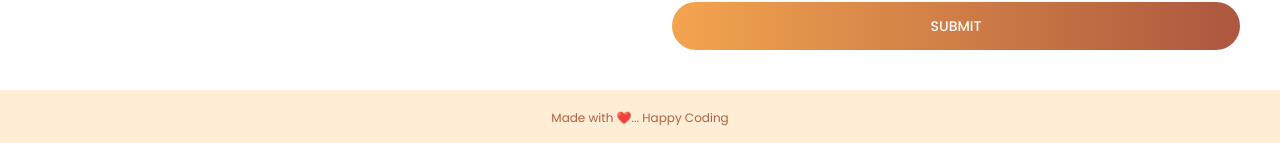
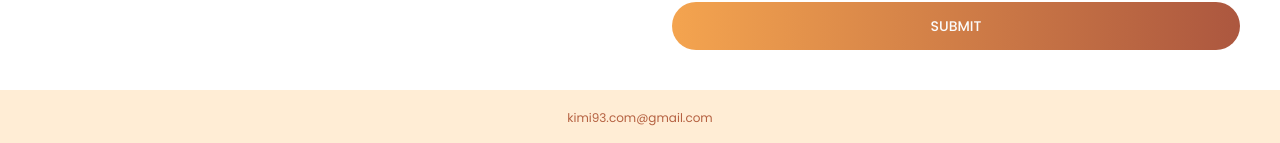
Before and after one commit to OrewaKimi/portfolio, a React (Vite) app: page / in a window 1280 px wide. Shown: the part 3767-3910 px from the top of the page. Built offline with nearby package versions, Linux system fonts and the light colour scheme.

Commit message:
update footer

```diff
--- a/src/sections/Footer.jsx
+++ b/src/sections/Footer.jsx
@@ -3,7 +3,7 @@ import React from 'react'
 const Footer = () => {
   return (
     <div className="bg-orange-100 text-xs text-secondary text-center p-5">
-      Made with ❤️... Happy Coding
+      kimi93.com@gmail.com
     </div>
   )
 }
```
